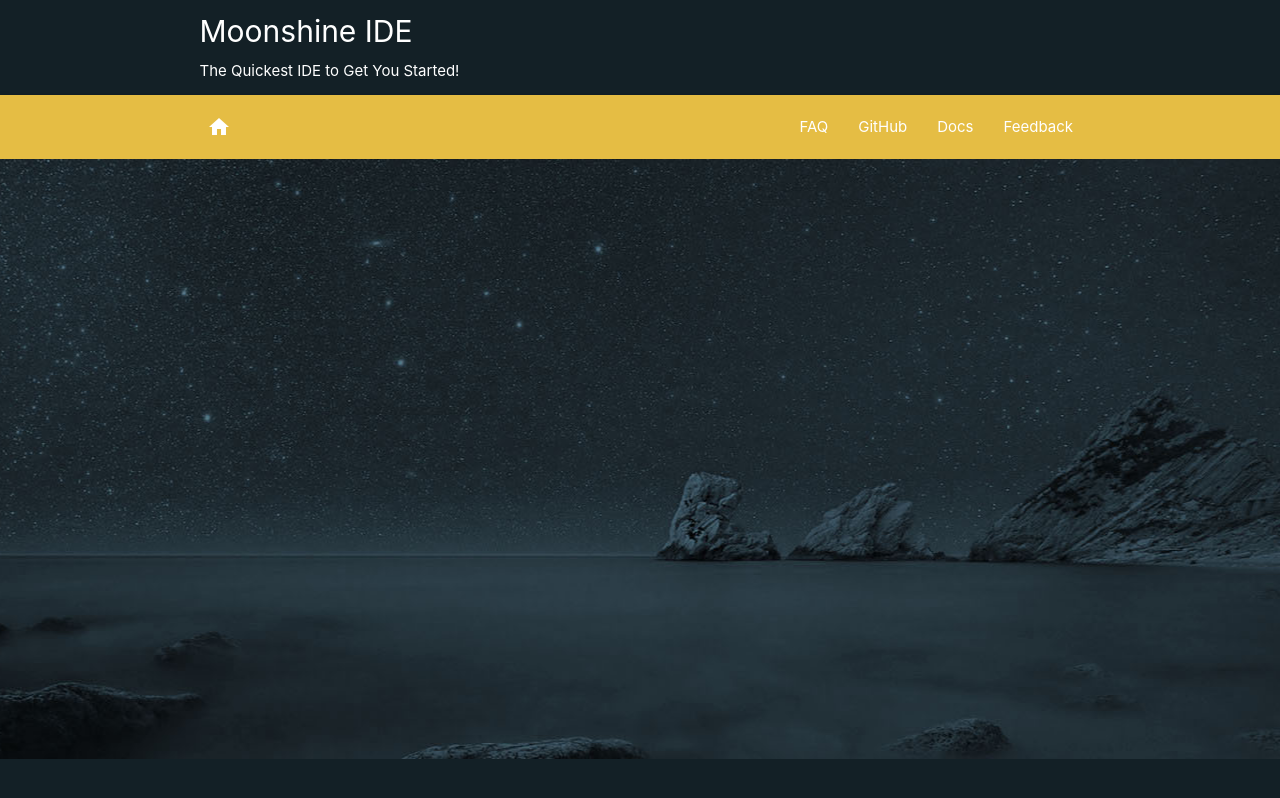
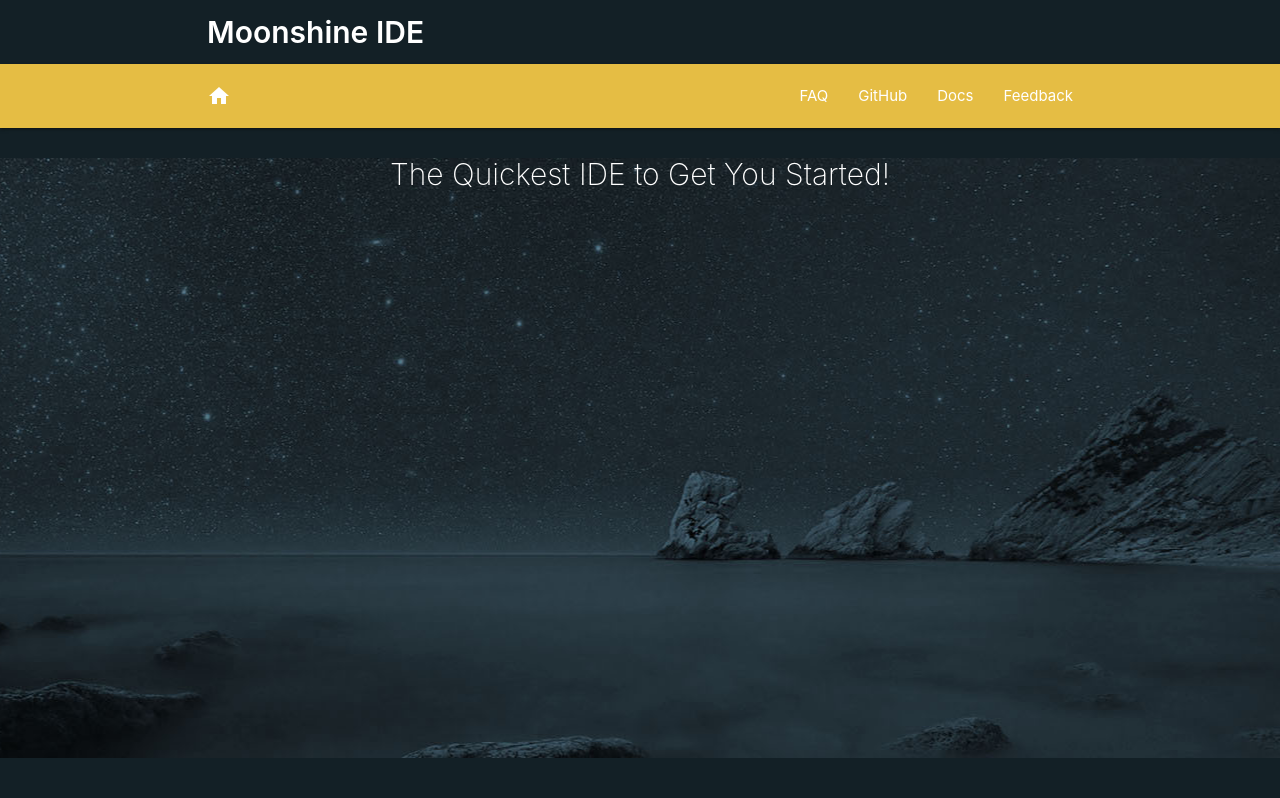
Before and after one commit to Moonshine-IDE/MoonshineWebsite, a Jekyll site: the page test.html, which Jekyll copies as it is, in a window 1280 px wide. Shown: the top 798 px of the page. Built offline with Jekyll 4.4.1, drawn with Linux system fonts in a browser that asks for light colours.

Commit message:
Move subtitle lower

```diff
--- a/test.css
+++ b/test.css
@@ -28,12 +28,15 @@ body {
 
 h1 {
     font-size: 2em;
-    margin: 0.5em 0.5rem;
+    font-weight: 600;
+    line-height: 64px;
+    margin: 0em 1rem;
 }
 
 h2 {
-    font-size: 1em;
-    margin: 1em 0.5rem;
+    font-size: 2em;
+    font-weight: 200;
+    margin: 1em 1rem;
 }
 
 nav i {
--- a/test.html
+++ b/test.html
@@ -51,7 +50,9 @@
     </nav>
 
     <div id="banner">
-
+        <div class="container center">
+            <h2>The Quickest IDE to Get You Started!</h2>
+        </div>
     </div>
 
     <!--JavaScript at end of body for optimized loading-->
```
Also changed, not shown: other parts of test.html (+0 -1 lines).
